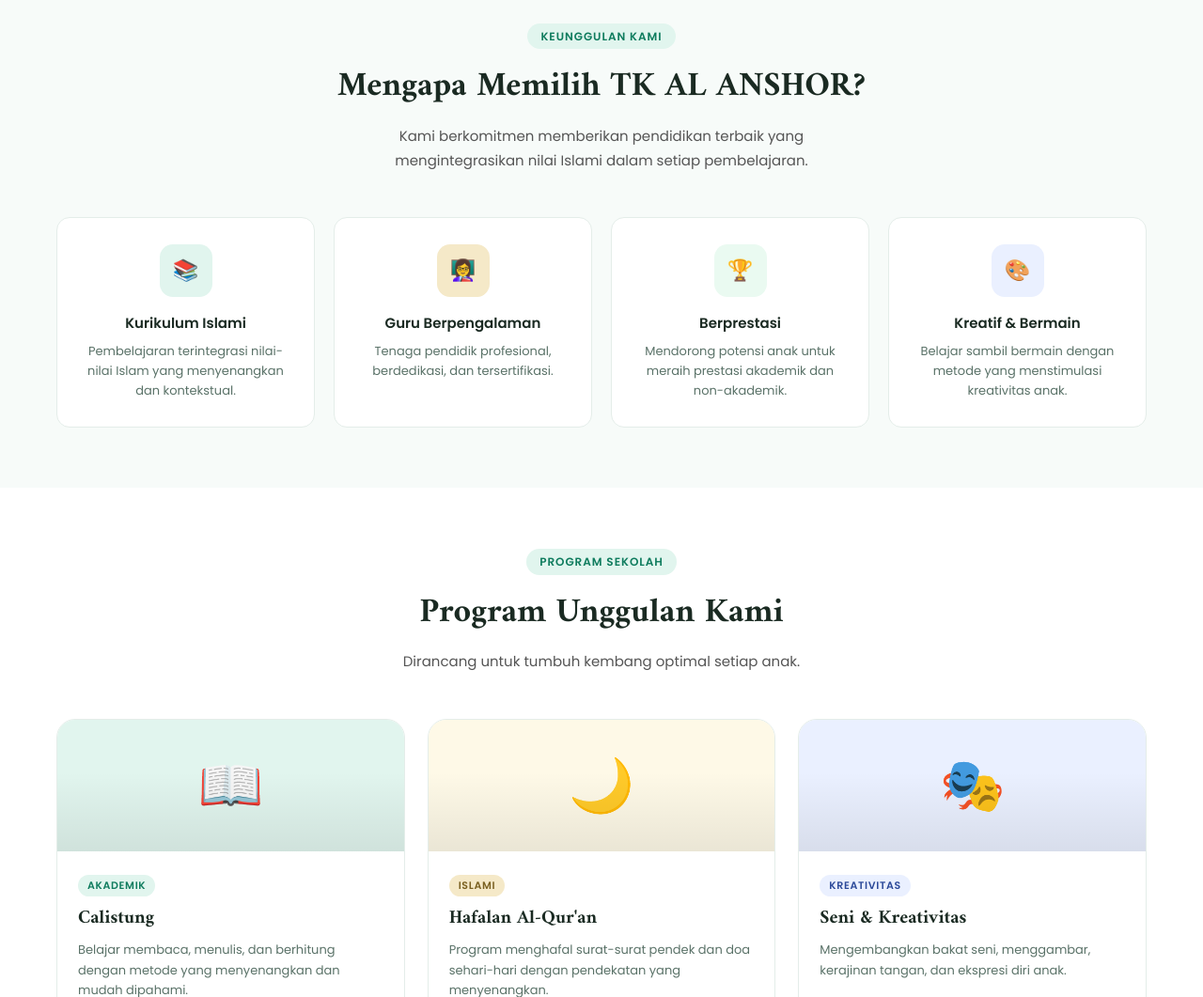
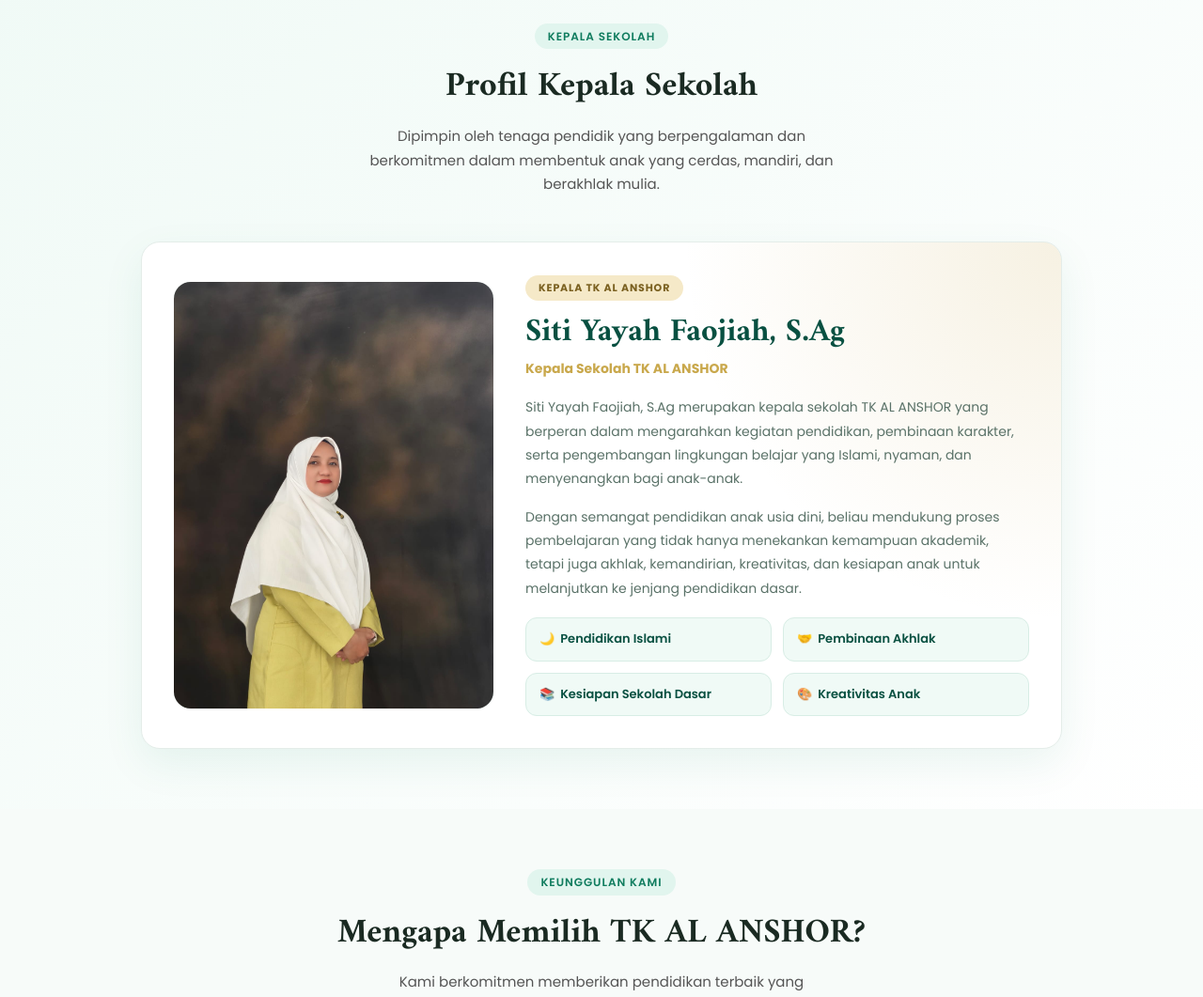
Before and after one commit to GhaziFinandhia/TK-AL-ANSHOR, a website: page views/home.html in a window 1280 px wide. Shown: the part 1580-2641 px from the top of the page at 94% size. Drawn offline with Linux system fonts and the light colour scheme.

Commit message:
add kepala sekolah profile

```diff
--- a/views/home.html
+++ b/views/home.html
@@ -515,6 +515,104 @@
         line-height: 1.65;
       }
 
+
+
+      /* ── KEPALA SEKOLAH ── */
+      .kepsek-section {
+        background: linear-gradient(135deg, #f0faf6, #ffffff);
+      }
+      .kepsek-card {
+        background: #fff;
+        border: 1px solid #e4ede9;
+        border-radius: var(--radius-lg);
+        box-shadow: 0 16px 44px rgba(15, 124, 94, 0.08);
+        display: grid;
+        grid-template-columns: 340px 1fr;
+        gap: 34px;
+        padding: 34px;
+        align-items: center;
+        max-width: 980px;
+        margin: 0 auto;
+        overflow: hidden;
+        position: relative;
+      }
+      .kepsek-card::before {
+        content: "";
+        position: absolute;
+        inset: 0;
+        background: radial-gradient(circle at top right, rgba(201,168,76,0.16), transparent 36%);
+        pointer-events: none;
+      }
+      .kepsek-photo {
+        position: relative;
+        z-index: 1;
+        border-radius: 18px;
+        overflow: hidden;
+        min-height: 420px;
+        background: var(--teal-light);
+      }
+      .kepsek-photo img {
+        width: 100%;
+        height: 100%;
+        min-height: 420px;
+        object-fit: cover;
+        object-position: center top;
+        display: block;
+      }
+      .kepsek-content {
+        position: relative;
+        z-index: 1;
+      }
+      .kepsek-label {
+        display: inline-block;
+        background: var(--gold-light);
+        color: #7a6020;
+        font-size: 11px;
+        font-weight: 700;
+        letter-spacing: 0.08em;
+        text-transform: uppercase;
+        padding: 5px 14px;
+        border-radius: 20px;
+        margin-bottom: 14px;
+      }
+      .kepsek-content h3 {
+        font-family: "Amiri", serif;
+        font-size: 34px;
+        line-height: 1.2;
+        color: var(--teal-dark);
+        margin-bottom: 6px;
+      }
+      .kepsek-role {
+        color: var(--gold);
+        font-weight: 700;
+        font-size: 14px;
+        margin-bottom: 18px;
+      }
+      .kepsek-content p {
+        color: var(--muted);
+        font-size: 14px;
+        line-height: 1.8;
+        margin-bottom: 16px;
+      }
+      .kepsek-list {
+        display: grid;
+        grid-template-columns: 1fr 1fr;
+        gap: 12px;
+        margin-top: 18px;
+      }
+      .kepsek-point {
+        background: var(--teal-pale);
+        border: 1px solid #d8ede5;
+        border-radius: 12px;
+        padding: 12px 14px;
+        font-size: 13px;
+        color: var(--teal-dark);
+        font-weight: 600;
+      }
+      .kepsek-point span {
+        margin-right: 6px;
+      }
+
       /* ── CTA SECTION ── */
       .cta-section {
         background: linear-gradient(135deg, var(--teal-dark), var(--teal));
@@ -660,6 +758,22 @@
         .footer-inner {
           grid-template-columns: 1fr;
           gap: 28px;
+        }
+
+        .kepsek-card {
+          grid-template-columns: 1fr;
+          padding: 22px;
+          gap: 22px;
+        }
+        .kepsek-photo,
+        .kepsek-photo img {
+          min-height: 360px;
+        }
+        .kepsek-content h3 {
+          font-size: 28px;
+        }
+        .kepsek-list {
+          grid-template-columns: 1fr;
         }
       }
 
@@ -898,6 +1012,52 @@
               melalui pembelajaran yang menyenangkan.
             </li>
           </ul>
+        </div>
+      </div>
+    </div>
+
+
+
+    <!-- PROFIL KEPALA SEKOLAH -->
+    <div class="kepsek-section">
+      <div class="section">
+        <div class="section-header">
+          <span class="section-tag">Kepala Sekolah</span>
+          <h2 class="section-title">Profil Kepala Sekolah</h2>
+          <p class="section-sub">
+            Dipimpin oleh tenaga pendidik yang berpengalaman dan berkomitmen
+            dalam membentuk anak yang cerdas, mandiri, dan berakhlak mulia.
+          </p>
+        </div>
+
+        <div class="kepsek-card">
+          <div class="kepsek-photo">
+            <img src="/images/bu-kepsek.jpg" alt="Siti Yayah Faojiah S.Ag - Kepala Sekolah TK AL ANSHOR" />
+          </div>
+          <div class="kepsek-content">
+            <span class="kepsek-label">Kepala TK AL ANSHOR</span>
+            <h3>Siti Yayah Faojiah, S.Ag</h3>
+            <div class="kepsek-role">Kepala Sekolah TK AL ANSHOR</div>
+            <p>
+              Siti Yayah Faojiah, S.Ag merupakan kepala sekolah TK AL ANSHOR
+              yang berperan dalam mengarahkan kegiatan pendidikan, pembinaan
+              karakter, serta pengembangan lingkungan belajar yang Islami,
+              nyaman, dan menyenangkan bagi anak-anak.
+            </p>
+            <p>
+              Dengan semangat pendidikan anak usia dini, beliau mendukung proses
+              pembelajaran yang tidak hanya menekankan kemampuan akademik, tetapi
+              juga akhlak, kemandirian, kreativitas, dan kesiapan anak untuk
+              melanjutkan ke jenjang pendidikan dasar.
+            </p>
+
+            <div class="kepsek-list">
+              <div class="kepsek-point"><span>🌙</span>Pendidikan Islami</div>
+              <div class="kepsek-point"><span>🤝</span>Pembinaan Akhlak</div>
+              <div class="kepsek-point"><span>📚</span>Kesiapan Sekolah Dasar</div>
+              <div class="kepsek-point"><span>🎨</span>Kreativitas Anak</div>
+            </div>
+          </div>
         </div>
       </div>
     </div>
```
Also changed, not shown: public/images/bu-kepsek.jpg (added).
